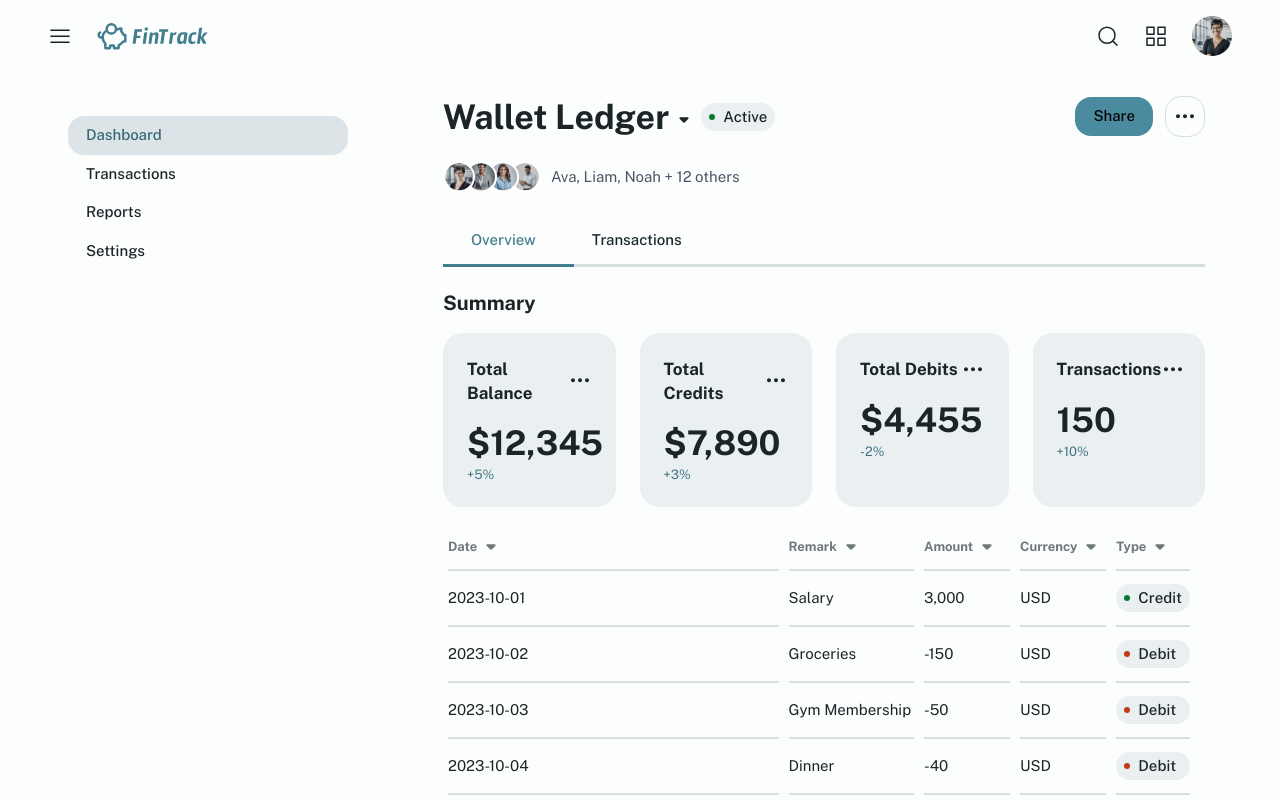
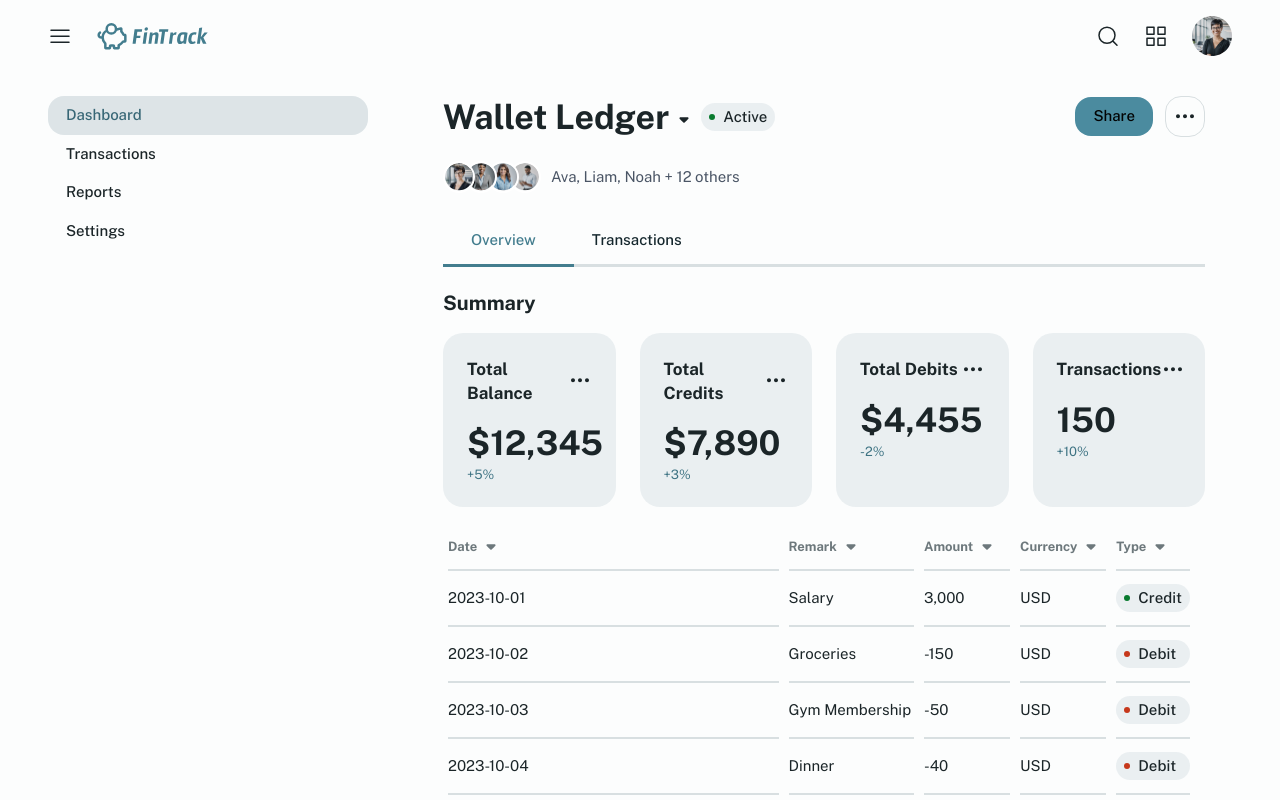
Before and after one commit to umeh-promise/fintrack-assessment, a Next.js app: page / in a window 1280 px wide. Shown: the top 800 px of the page. Built offline with nearby package versions, Linux system fonts and the light colour scheme.

Commit message:
fix: adjust padding in Sidebar component for improved layout

```diff
--- a/src/app/(dashboard)/_components/sidebar.tsx
+++ b/src/app/(dashboard)/_components/sidebar.tsx
@@ -64,7 +64,7 @@ export default function Sidebar({
     >
       <nav
         className={cn(
-          "fixed top-0 left-0 h-full w-[28rem] bg-background z-50 flex flex-col transform transition-transform duration-300 ease-in-out lg:translate-x-0 lg:static lg:z-auto -translate-x-full no-scrollbar gap-y-[2.8rem] overflow-y-auto text-grey-300 md:flex p-[2rem] lg:w-full ",
+          "fixed top-0 left-0 h-full w-[28rem] bg-background z-50 flex flex-col transform transition-transform duration-300 ease-in-out lg:translate-x-0 lg:static lg:z-auto -translate-x-full no-scrollbar gap-y-[2.8rem] overflow-y-auto text-grey-300 md:flex p-[2rem] lg:p-0 lg:w-full ",
           {
             "translate-x-0": showMobileSidebar,
           }
```
